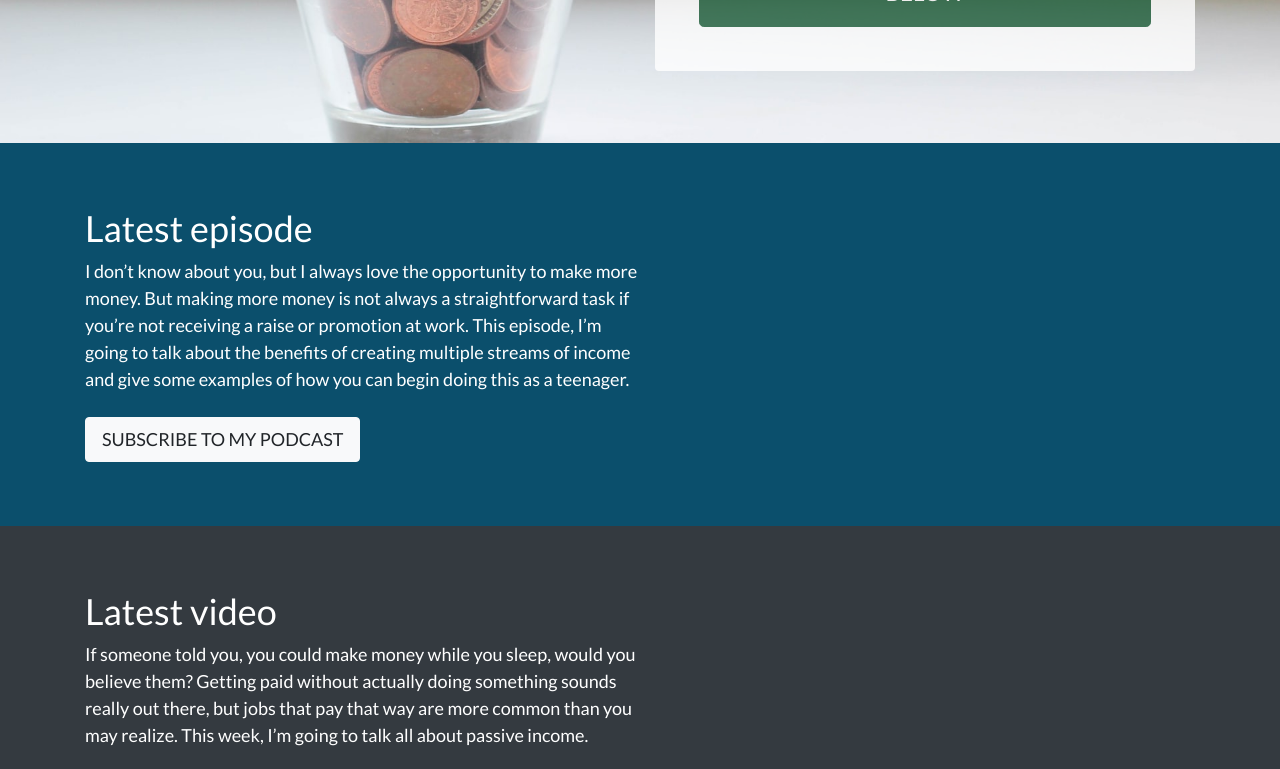
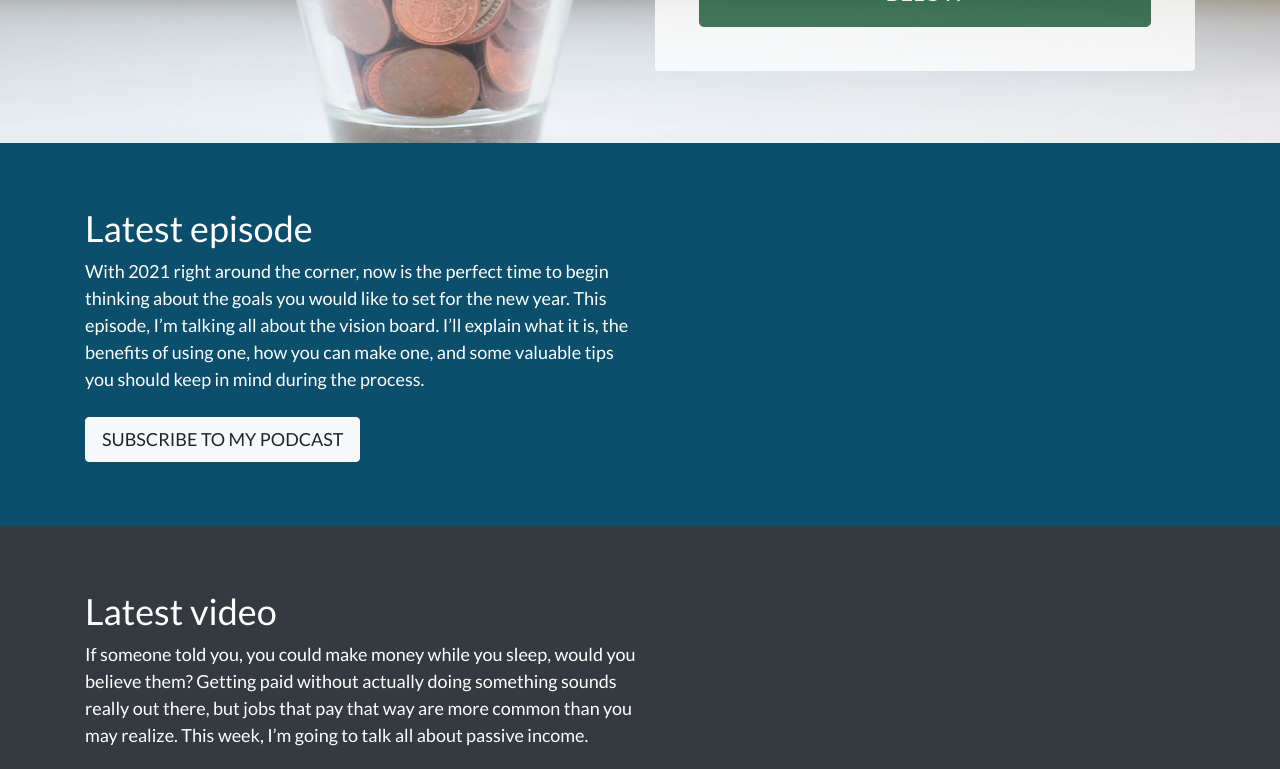
Before and after one commit to tslevy/mm4t-site, a Jekyll site: the page built from index.md, in a window 1280 px wide and 900 px high, scrolled down 728 px, cut to the strip 0-769 px from the top of the window. Built offline with Jekyll 4.4.1, drawn with Linux system fonts in a browser that asks for light colours.

Commit message:
updated ep desc 27

```diff
--- a/index.md
+++ b/index.md
@@ -7,7 +7,7 @@ card-title: Money Moves for Teens Podcast
 card-body: I’m Talia, and I created this podcast because I think kids my age don’t get a good enough education on how to manage money. This is something we should be learning and talking about now so we’ll be better prepared for the future.
 card-button: Check out my latest episode below
 
-podcast-description: "I don’t know about you, but I always love the opportunity to make more money. But making more money is not always a straightforward task if you’re not receiving a raise or promotion at work. This episode, I’m going to talk about the benefits of creating multiple streams of income and give some examples of how you can begin doing this as a teenager."
+podcast-description: "With 2021 right around the corner, now is the perfect time to begin thinking about the goals you would like to set for the new year. This episode, I’m talking all about the vision board. I’ll explain what it is, the benefits of using one, how you can make one, and some valuable tips you should keep in mind during the process."
 
 youtube-description: "If someone told you, you could make money while you sleep, would you believe them? Getting paid without actually doing something sounds really out there, but jobs that pay that way are more common than you may realize. This week, I’m going to talk all about passive income."
 
```
